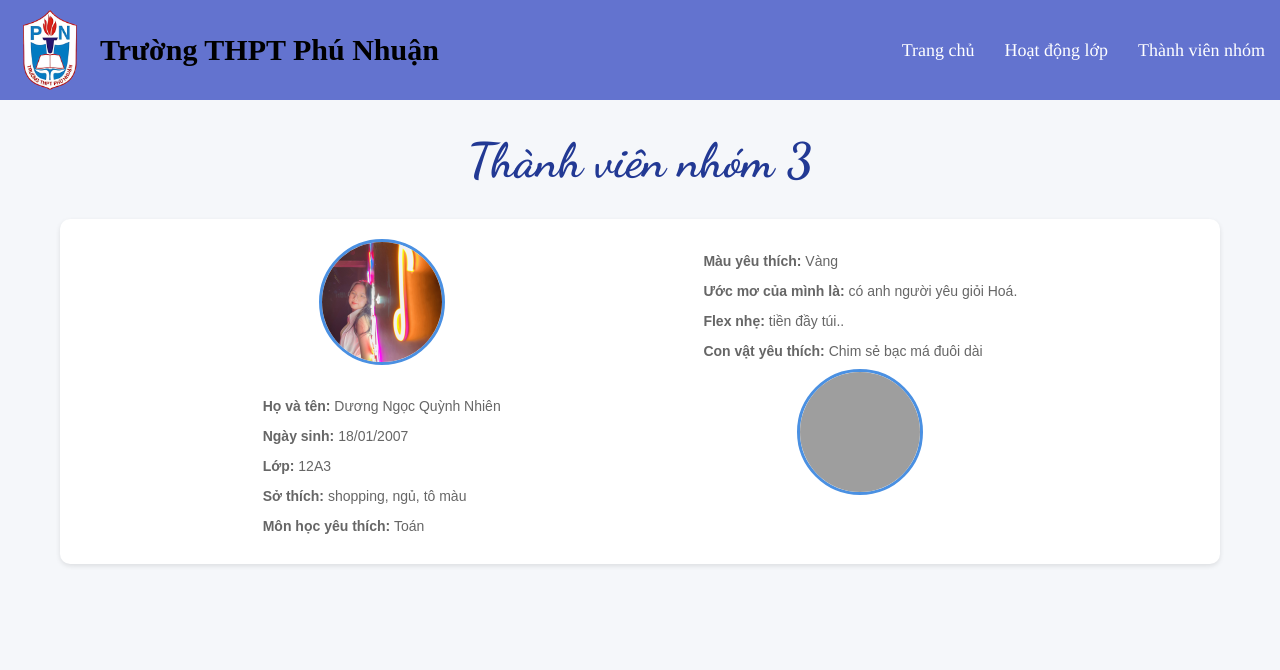
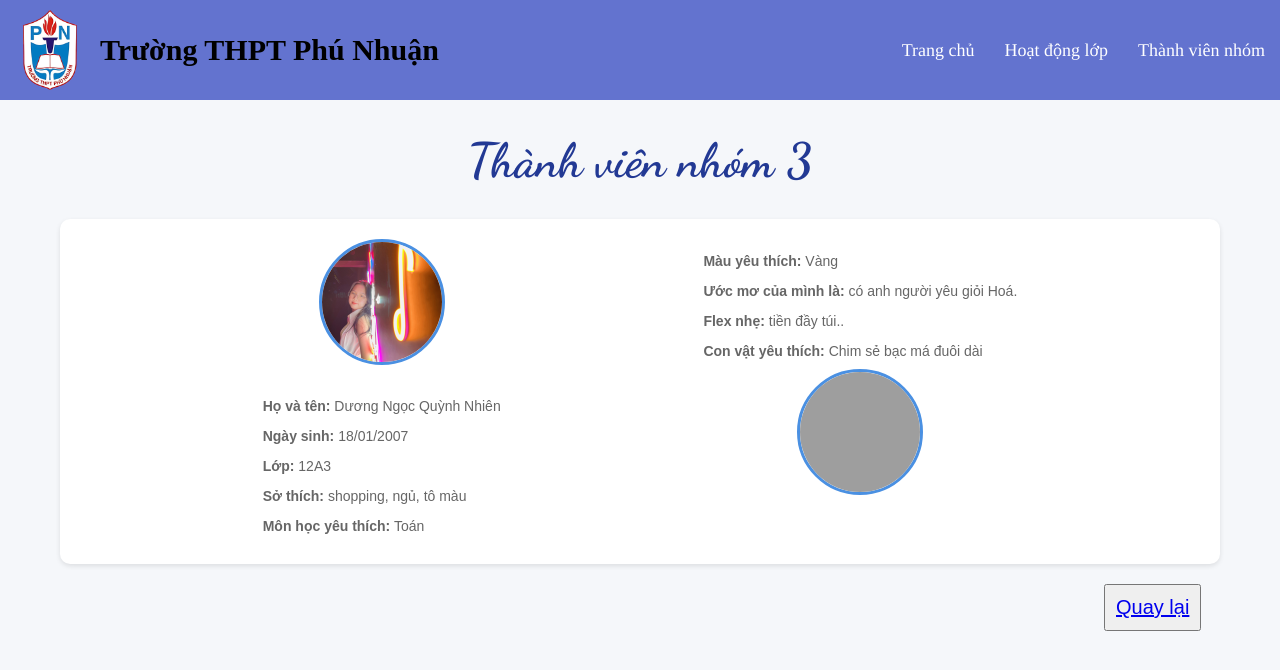
Before and after one commit to Quynhnhien18012007/school-page, a plain HTML site: page member/Nhien.html in a window 1280 px wide. Drawn offline with Linux system fonts and the light colour scheme; grey boxes are pictures that could not be loaded.

Commit message:
add button and change information in memebers

```diff
--- a/member/Nhien.html
+++ b/member/Nhien.html
@@ -3,9 +3,9 @@
     <head>
         <meta charset="UTF-8" />
         <meta name="viewport" content="width=device-width, initial-scale=1.0" />
-    <link rel="preconnect" href="https://fonts.googleapis.com">
-    <link rel="preconnect" href="https://fonts.gstatic.com" crossorigin>
-    <link href="https://fonts.googleapis.com/css2?family=Dancing+Script:wght@400..700&display=swap" rel="stylesheet">
+        <link rel="preconnect" href="https://fonts.googleapis.com" />
+        <link rel="preconnect" href="https://fonts.gstatic.com" crossorigin />
+        <link href="https://fonts.googleapis.com/css2?family=Dancing+Script:wght@400..700&display=swap" rel="stylesheet" />
         <title>Thành viên nhóm</title>
         <style>
             .header-row {
@@ -32,7 +32,7 @@
             }
 
             .school-name {
-        font-family: 'Times New Roman', Times, serif;
+                font-family: "Times New Roman", Times, serif;
                 font-size: 30px;
                 font-weight: bold;
                 white-space: nowrap;
@@ -47,7 +47,7 @@
             }
 
             .nav a {
-        font-family: Times, 'Times New Roman', serif;
+                font-family: Times, "Times New Roman", serif;
                 font-weight: 300;
                 color: #fff;
                 padding: 0 15px;
@@ -66,7 +66,7 @@
             }
 
             .Bg {
-        background-image: url('./Home/background_2.JPG');
+                background-image: url("./Home/background_2.JPG");
                 background-size: cover;
                 background-position: top;
                 text-align: center;
@@ -74,7 +74,7 @@
             }
 
             .Bg h1 {
-        font-family: 'Dancing Script', cursive;
+                font-family: "Dancing Script", cursive;
                 font-size: 100px;
                 color: rgb(255, 255, 255);
             }
@@ -91,7 +91,7 @@
             }
 
             .members-title {
-        font-family: 'Dancing Script', cursive;
+                font-family: "Dancing Script", cursive;
                 font-size: 48px;
                 color: #223994;
                 text-align: center;
@@ -100,7 +100,7 @@
 
             .members-grid {
                 display: grid;
-        grid-template-columns: repeat(auto-fit, minmax(250px, 1fr));
+                /* grid-template-columns: repeat(auto-fit, minmax(250px, 1fr)); */
                 grid-template-rows: auto;
                 gap: 20px;
                 padding: 0 20px;
@@ -112,7 +112,6 @@
                 border-radius: 10px;
                 padding: 20px;
                 box-shadow: 0 2px 5px rgba(0, 0, 0, 0.1);
-        /* text-align: center; */
                 transition: transform 0.3s ease;
                 display: flex;
                 flex-direction: row;
@@ -130,7 +129,7 @@
             }
 
             .member-card h2 {
-        font-family: 'Times New Roman', Times, serif;
+                font-family: "Times New Roman", Times, serif;
                 color: #333;
                 font-size: 20px;
                 margin-bottom: 5px;
@@ -147,6 +146,11 @@
                 font-size: 16px;
                 color: #4a90e2;
                 font-weight: bold;
+            }
+            button{
+                font-size: 20px;
+                padding: 10px;
+                margin-left: 90%;
             }
         </style>
     </head>
@@ -206,6 +210,11 @@
             </center>
           </div>
         </div>
+        <div >
+            <button>
+                <a href="member_2.html" target="self">Quay lại</a>
+            </button>
+        </div>
       </div>
     </div>
   </body>
```
Also changed, not shown: member/An.html (+11 -2 lines), member/Khanh.html (+12 -3 lines), member/Phong.html (+11 -2 lines), member/member_2.html (+1 -1 lines), member/z6433085106460_da4e9a7faf85d1cf2a6143b38432c686.jpg (added). Lines whose indentation alone changed are shown as unchanged.
